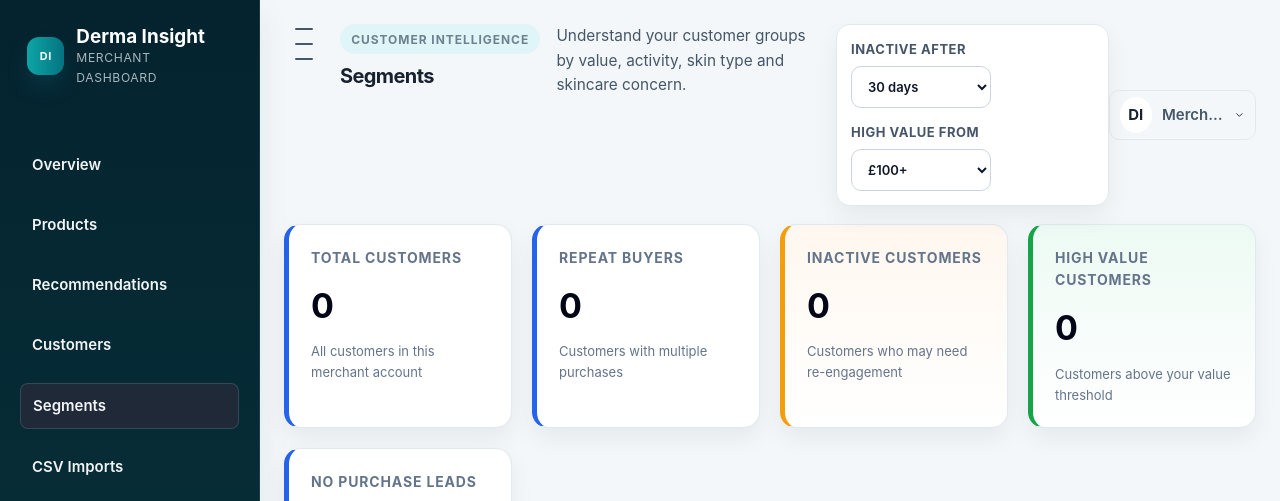
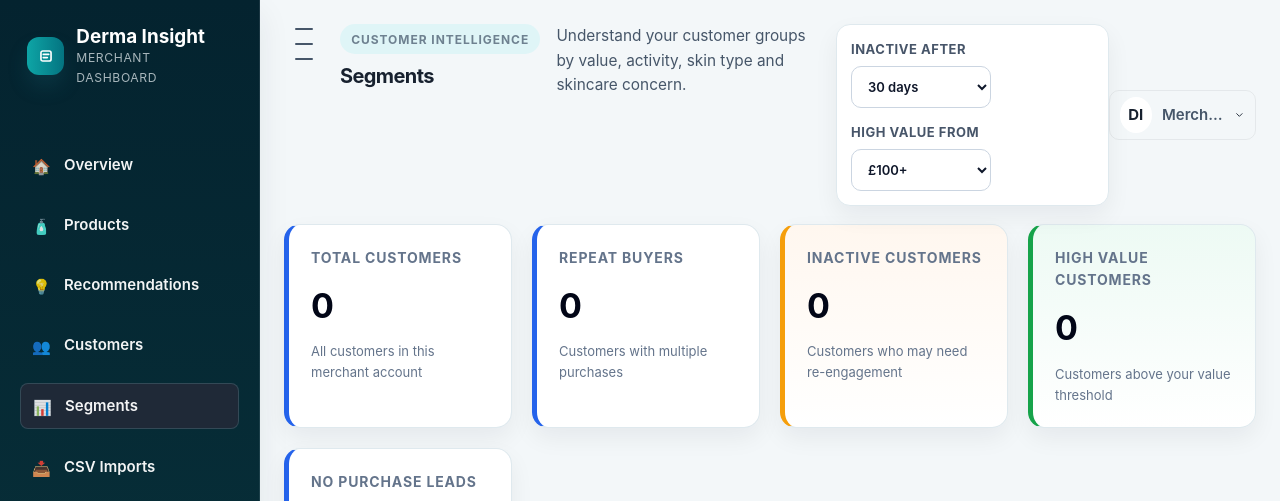
Before and after one commit to Aicon-creator/derma-insight-saas, a website: page public/segment.html in a window 1280 px wide. Shown: the top 501 px of the page. Drawn offline with Linux system fonts and the light colour scheme; no server answers; sample sign-in values are in the browser's storage.

Commit message:
fix(layout): align collapsed sidebars across pages

```diff
--- a/public/css/style.css
+++ b/public/css/style.css
@@ -1689,6 +1689,21 @@ button:focus, a:focus, input:focus, select:focus{box-shadow:0 0 0 3px rgba(14,16
     align-items: center;
   }
 
+  .sidebar.collapsed .sidebar-brand {
+    justify-content: center;
+    padding-left: 0;
+    padding-right: 0;
+  }
+
+  .sidebar.collapsed .sidebar-brand h2,
+  .sidebar.collapsed .sidebar-brand p {
+    display: none;
+  }
+
+  .sidebar.collapsed .sidebar-brand .brand-mark {
+    margin: 0 auto;
+  }
+
   .sidebar.collapsed .nav-link {
     width: 100%;
     justify-content: center;
--- a/public/segment.html
+++ b/public/segment.html
@@ -11,7 +11,12 @@
     <div class="dashboard-layout">
       <aside class="sidebar">
         <div class="sidebar-brand">
-          <div class="brand-mark">DI</div>
+          <div class="brand-mark" aria-hidden="true">
+            <svg viewBox="0 0 24 24" width="22" height="22" fill="none" role="img" focusable="false">
+              <path d="M6.5 8.5c0-1.1.9-2 2-2h7c1.1 0 2 .9 2 2v7c0 1.1-.9 2-2 2h-7c-1.1 0-2-.9-2-2v-7Z" stroke="currentColor" stroke-width="1.8"/>
+              <path d="M9 10.25h6M9 13.75h4.5" stroke="currentColor" stroke-width="1.8" stroke-linecap="round"/>
+            </svg>
+          </div>
           <div>
             <h2>Derma Insight</h2>
             <p>Merchant dashboard</p>
@@ -19,12 +24,12 @@
         </div>
 
         <nav class="sidebar-nav" aria-label="Dashboard navigation">
-          <a href="./dashboard.html" class="nav-link">Overview</a>
-          <a href="./dashboard.html#products" class="nav-link">Products</a>
-          <a href="./dashboard.html#recommendations" class="nav-link">Recommendations</a>
-          <a href="./dashboard.html#customers" class="nav-link">Customers</a>
-          <a href="./segment.html" class="nav-link active">Segments</a>
-          <a href="./imports.html" class="nav-link">CSV Imports</a>
+          <a href="./dashboard.html" class="nav-link" title="Overview"><span class="nav-icon">🏠</span><span class="label">Overview</span></a>
+          <a href="./dashboard.html#products" class="nav-link" title="Products"><span class="nav-icon">🧴</span><span class="label">Products</span></a>
+          <a href="./dashboard.html#recommendations" class="nav-link" title="Recommendations"><span class="nav-icon">💡</span><span class="label">Recommendations</span></a>
+          <a href="./dashboard.html#customers" class="nav-link" title="Customers"><span class="nav-icon">👥</span><span class="label">Customers</span></a>
+          <a href="./segment.html" class="nav-link active" title="Segments"><span class="nav-icon">📊</span><span class="label">Segments</span></a>
+          <a href="./imports.html" class="nav-link" title="CSV Imports"><span class="nav-icon">📥</span><span class="label">CSV Imports</span></a>
         </nav>
 
         <button id="logoutBtn" class="btn btn-logout" type="button">Logout</button>
```
Also changed, not shown: public/imports.html (+12 -7 lines).
